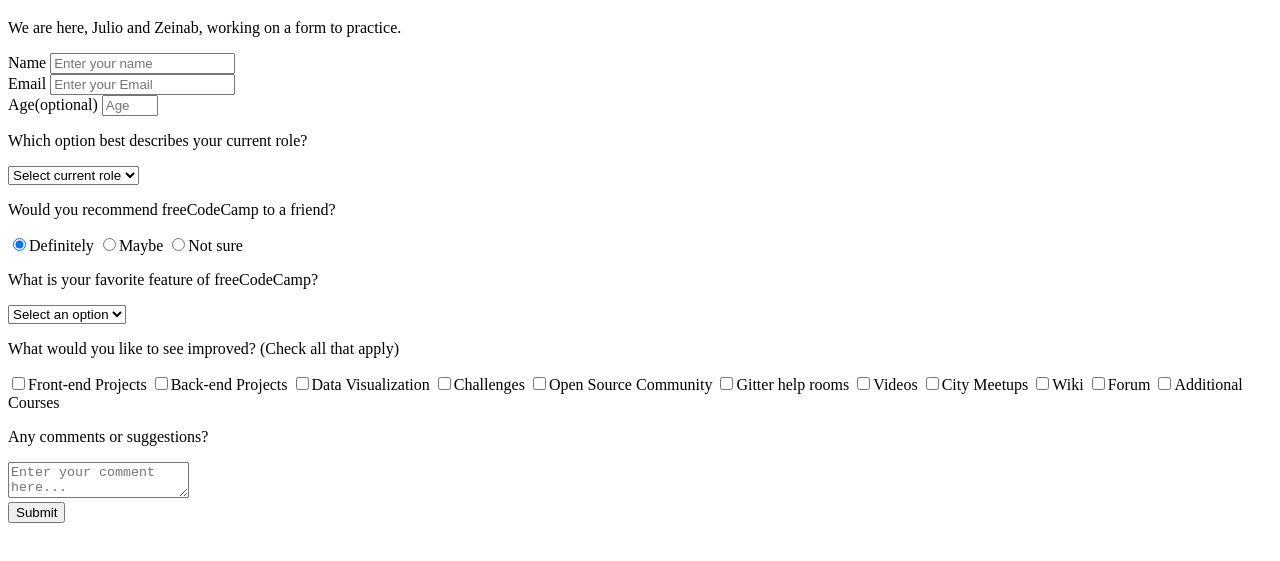
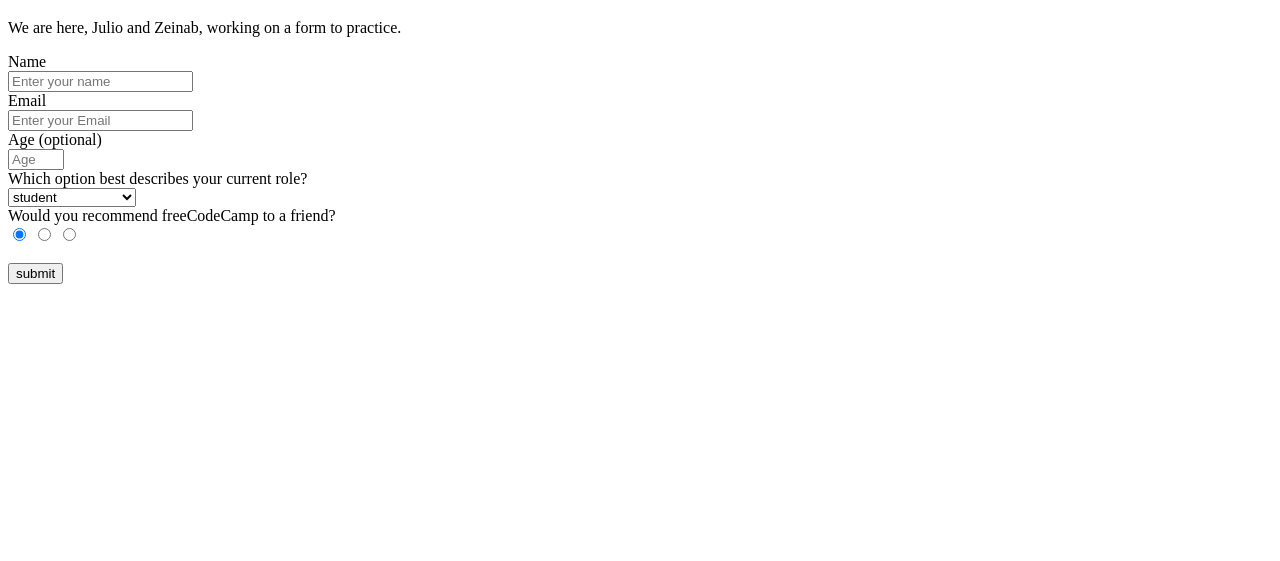
Before and after one commit to BregornOriginal/microverse-trial, a plain HTML site: page index.html in a window 1280 px wide. Shown: the part 61-622 px from the top of the page. Drawn offline with Linux system fonts and the light colour scheme.

Commit message:
correct some errors
Left some inputs to add.

```diff
--- a/index.html
+++ b/index.html
@@ -15,205 +15,38 @@
       <form id="survey-form">
         <div class="form-group">
           <label id="name-label" for="name">Name</label>
-          <input
-            type="text"
-            name="name"
-            id="name"
-            class="form-control"
-            placeholder="Enter your name"
-            required
-          />
-        </div>
-        <div class="form-group">
+          <br>
+          <input id="name" type="text" placeholder="Enter your name">
+          <br>
           <label id="email-label" for="email">Email</label>
-          <input
-            type="email"
-            name="email"
-            id="email"
-            class="form-control"
-            placeholder="Enter your Email"
-            required
-          />
-        </div>
-        <div class="form-group">
-          <label id="number-label" for="number"
-            >Age<span class="clue">(optional)</span></label
-          >
-          <input
-            type="number"
-            name="age"
-            id="number"
-            min="10"
-            max="99"
-            class="form-control"
-            placeholder="Age"
-          />
-        </div>
-        <div class="form-group">
-          <p>Which option best describes your current role?</p>
-          <select id="dropdown" name="role" class="form-control" required>
-            <option disabled selected value>Select current role</option>
-            <option value="student">Student</option>
-            <option value="job">Full Time Job</option>
-            <option value="learner">Full Time Learner</option>
-            <option value="preferNo">Prefer not to say</option>
+          <br>
+          <input id="email" type="email" placeholder="Enter your Email">
+          <br>
+          <label id="number-label" for="Age"> Age (optional)</label>
+          <br>
+          <input id="number" type="number" max="80" min="15" placeholder="Age">
+          <br>
+          <label id="role-option" for="options">Which option best describes your current role?</label>
+          <br>
+          <select name="options" id="dropdown">
+            <option disabled="" value="">select current role</option>
+            <option value="student">student</option>
+            <option value="full">Full time job</option>
+            <option value="leaner">Full time learner</option>
+            <option value="notsay">prefere not to say</option>
             <option value="other">Other</option>
+            <br>
           </select>
-        </div>
-
-        <div class="form-group">
-          <p>Would you recommend freeCodeCamp to a friend?</p>
-          <label>
-            <input
-              name="user-recommend"
-              value="definitely"
-              type="radio"
-              class="input-radio"
-              checked
-            />Definitely</label
-          >
-          <label>
-            <input
-              name="user-recommend"
-              value="maybe"
-              type="radio"
-              class="input-radio"
-            />Maybe</label
-          >
-
-          <label
-            ><input
-              name="user-recommend"
-              value="not-sure"
-              type="radio"
-              class="input-radio"
-            />Not sure</label
-          >
-        </div>
-
-        <div class="form-group">
-          <p>
-            What is your favorite feature of freeCodeCamp?
-          </p>
-          <select id="most-like" name="mostLike" class="form-control" required>
-            <option disabled selected value>Select an option</option>
-            <option value="challenges">Challenges</option>
-            <option value="projects">Projects</option>
-            <option value="community">Community</option>
-            <option value="openSource">Open Source</option>
-          </select>
-        </div>
-
-        <div class="form-group">
-          <p>
-            What would you like to see improved?
-            <span class="clue">(Check all that apply)</span>
-          </p>
-
-          <label
-            ><input
-              name="prefer"
-              value="front-end-projects"
-              type="checkbox"
-              class="input-checkbox"
-            />Front-end Projects</label
-          >
-          <label>
-            <input
-              name="prefer"
-              value="back-end-projects"
-              type="checkbox"
-              class="input-checkbox"
-            />Back-end Projects</label
-          >
-          <label
-            ><input
-              name="prefer"
-              value="data-visualization"
-              type="checkbox"
-              class="input-checkbox"
-            />Data Visualization</label
-          >
-          <label
-            ><input
-              name="prefer"
-              value="challenges"
-              type="checkbox"
-              class="input-checkbox"
-            />Challenges</label
-          >
-          <label
-            ><input
-              name="prefer"
-              value="open-source-community"
-              type="checkbox"
-              class="input-checkbox"
-            />Open Source Community</label
-          >
-          <label
-            ><input
-              name="prefer"
-              value="gitter-help-rooms"
-              type="checkbox"
-              class="input-checkbox"
-            />Gitter help rooms</label
-          >
-          <label
-            ><input
-              name="prefer"
-              value="videos"
-              type="checkbox"
-              class="input-checkbox"
-            />Videos</label
-          >
-          <label
-            ><input
-              name="prefer"
-              value="city-meetups"
-              type="checkbox"
-              class="input-checkbox"
-            />City Meetups</label
-          >
-          <label
-            ><input
-              name="prefer"
-              value="wiki"
-              type="checkbox"
-              class="input-checkbox"
-            />Wiki</label
-          >
-          <label
-            ><input
-              name="prefer"
-              value="forum"
-              type="checkbox"
-              class="input-checkbox"
-            />Forum</label
-          >
-          <label
-            ><input
-              name="prefer"
-              value="additional-courses"
-              type="checkbox"
-              class="input-checkbox"
-            />Additional Courses</label
-          >
-        </div>
-
-        <div class="form-group">
-          <p>Any comments or suggestions?</p>
-          <textarea
-            id="comments"
-            class="input-textarea"
-            name="comment"
-            placeholder="Enter your comment here..."
-          ></textarea>
-        </div>
-
-        <div class="form-group">
-          <button type="submit" id="submit" class="submit-button">
-            Submit
-          </button>
+          <br>
+          <label for="radio">Would you recommend freeCodeCamp to a friend?</label>
+          <br>
+          <div>
+            <input type="radio" value="1" name="radio" checked>
+            <input type="radio" value="1" name="radio">
+            <input type="radio" value="1" name="radio">
+          </div>
+          <br>
+          <button>submit</button>
         </div>
       </form>
     </main>
```
